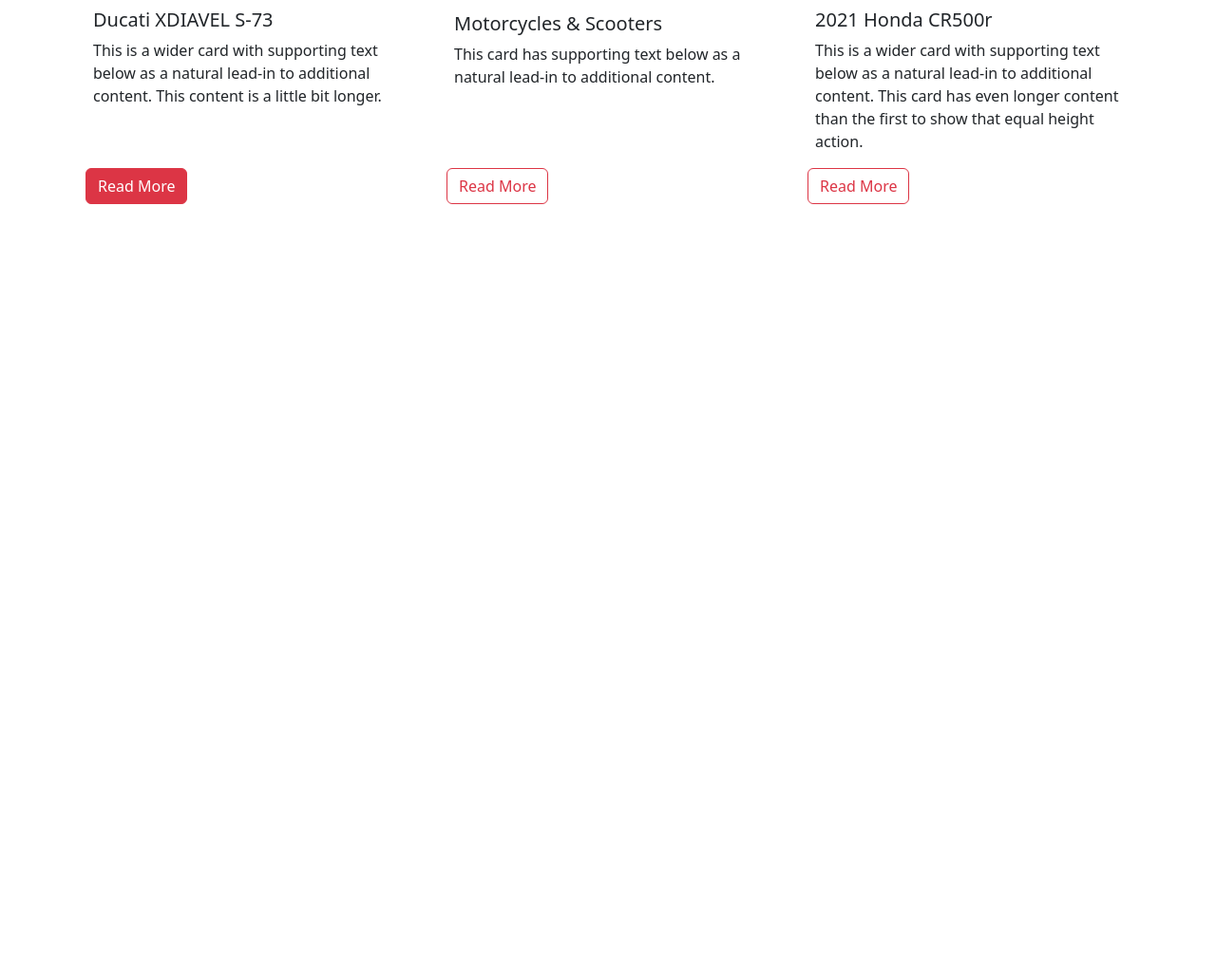
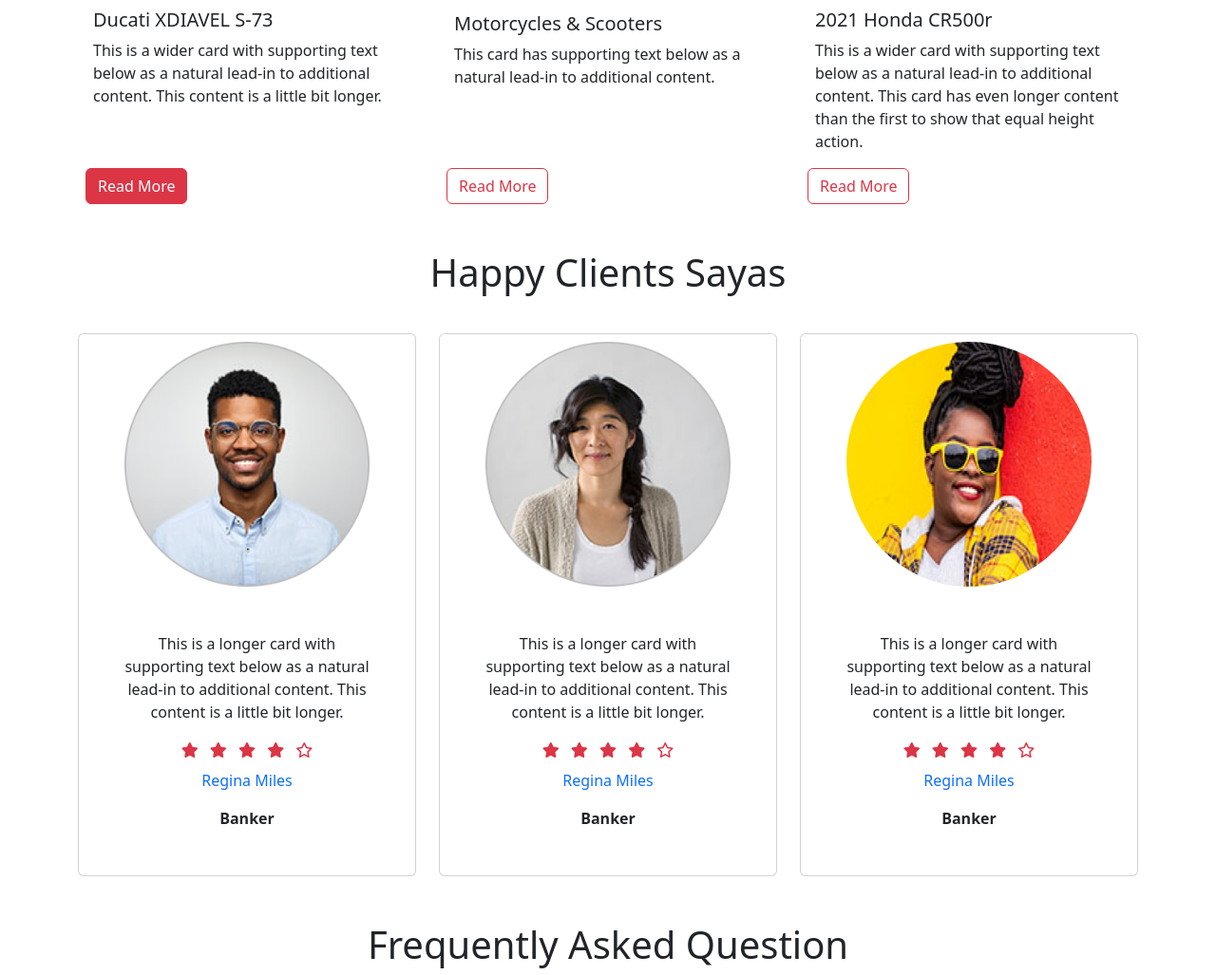
Before and after one commit to N-ahid/HONDA-CBR, a plain HTML site: page index.html in a window 1280 px wide. Shown: the part 1394-2421 px from the top of the page at 95% size. Before the commit the page ends 1609 px from the top, so only its background shows below. Drawn offline with nearby package versions, Linux system fonts and the light colour scheme.

Commit message:
added client section

```diff
--- a/index.html
+++ b/index.html
@@ -13,6 +13,9 @@
     custom css link
     --------------  -->
     <link rel="stylesheet" href="css/style.css">
+
+    <!-- font awsome icon link  -->
+    <script src="https://kit.fontawesome.com/c60690d083.js" crossorigin="anonymous"></script>
 </head>
 
 <body>
@@ -154,6 +157,68 @@
         </section>
 
         <!-- Happy Client Section  -->
+        <section class="container justify-content-center">
+            <h1 class="text-center mt-5">Happy Clients Sayas</h1>
+
+            <div class="row row-cols-1 row-cols-md-2 row-cols-lg-3 g-4 mt-3">
+                <div class="col">
+                    <div class="card h-100">
+                        <img src="images/user-1.png" class="card-img-top p-5 pt-2 pb-0" height="" width="149" alt="...">
+                        <div class="card-body p-5 mt-0">
+                            <p class="card-text mt-0 pt-0 text-center">This is a longer card with supporting text below as a natural lead-in to additional content. This content is a little bit longer.</p>
+                        <div class="text-center mb-2">
+                            <i class="fa-solid fa-star text-danger mx-1"></i>
+                            <i class="fa-solid fa-star text-danger mx-1"></i>
+                            <i class="fa-solid fa-star text-danger mx-1"></i>
+                            <i class="fa-solid fa-star text-danger mx-1"></i>
+                            <i class="fa-regular fa-star text-danger mx-1"></i>
+                        </div>
+                        <p class="text-primary text-center">Regina Miles</p>
+                        <p class="fw-bold text-center mb-0">Banker</p>
+                        </div>
+                    </div>
+                </div>
+                <div class="col">
+                    <div class="card h-100">
+                        <img src="images/user-2.png" class="card-img-top p-5 pt-2 pb-0" height="" width="149" alt="...">
+                        <div class="card-body p-5 mt-0">
+                            <p class="card-text mt-0 pt-0 text-center">This is a longer card with supporting text below as a natural lead-in to additional content. This content is a little bit longer.</p>
+                            <div class="text-center mb-2">
+                                <i class="fa-solid fa-star text-danger mx-1"></i>
+                                <i class="fa-solid fa-star text-danger mx-1"></i>
+                                <i class="fa-solid fa-star text-danger mx-1"></i>
+                                <i class="fa-solid fa-star text-danger mx-1"></i>
+                                <i class="fa-regular fa-star text-danger mx-1"></i>
+                            </div>
+                            <p class="text-primary text-center">Regina Miles</p>
+                            <p class="fw-bold text-center mb-0">Banker</p>
+                        </div>
+                    </div>
+                </div>
+                <div class="col">
+                    <div class="card h-100">
+                        <img src="images/user-3 resized.jpg" class="card-img-top p-5 pt-2 pb-0 rounded-circle ratio ratio-1x1 img-fluid" alt="...">
+                        <div class="card-body p-5 mt-0">
+                            <p class="card-text mt-0 pt-0 text-center">This is a longer card with supporting text below as a natural lead-in to additional content. This content is a little bit longer.</p>
+                            <div class="text-center mb-2">
+                                <i class="fa-solid fa-star text-danger mx-1"></i>
+                                <i class="fa-solid fa-star text-danger mx-1"></i>
+                                <i class="fa-solid fa-star text-danger mx-1"></i>
+                                <i class="fa-solid fa-star text-danger mx-1"></i>
+                                <i class="fa-regular fa-star text-danger mx-1"></i>
+                            </div>
+                            <p class="text-primary text-center">Regina Miles</p>
+                            <p class="fw-bold text-center mb-0">Banker</p>
+                        </div>
+                    </div>
+                </div>
+            </div>
+
+        </section>
+
+        <section>
+            <h1 class="text-center mt-5">Frequently Asked Question</h1>
+        </section>
     </main>
 
     <footer>
```
Also changed, not shown: images/user-3 resized.jpg (added).
